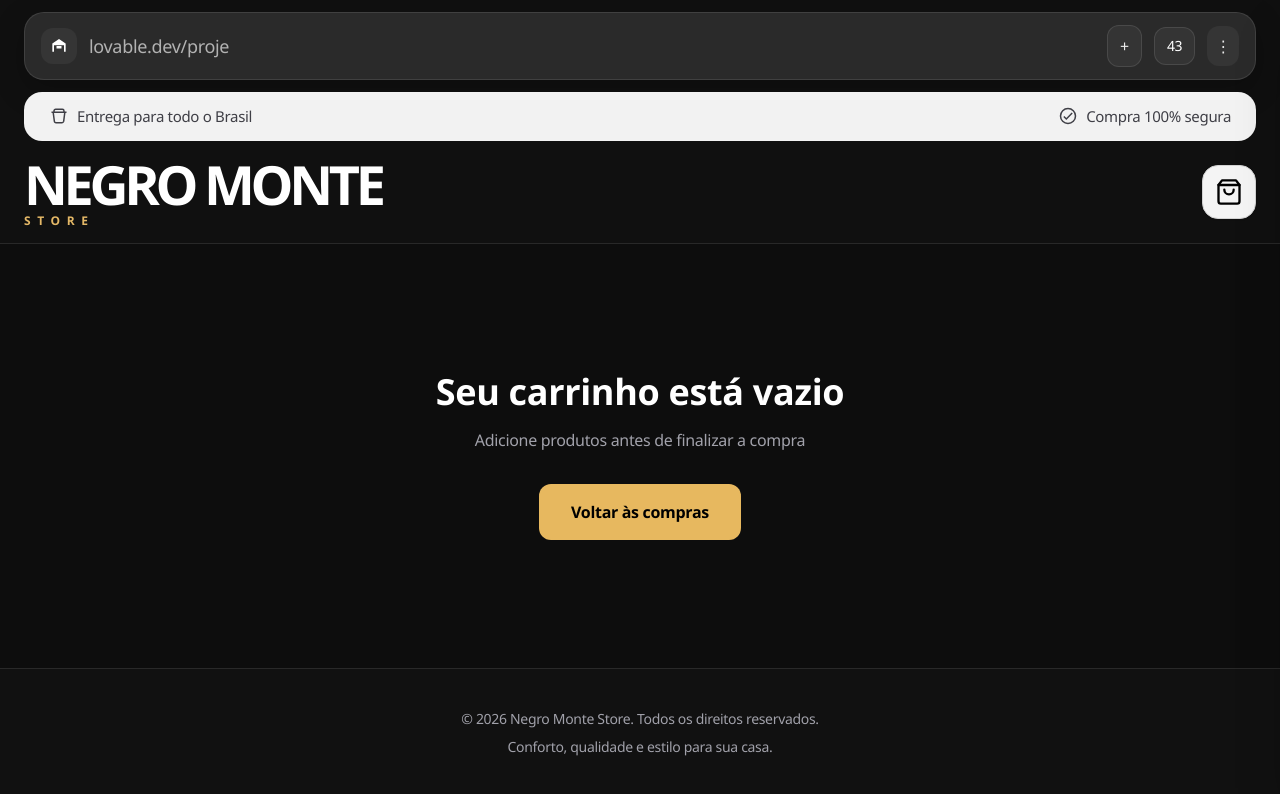
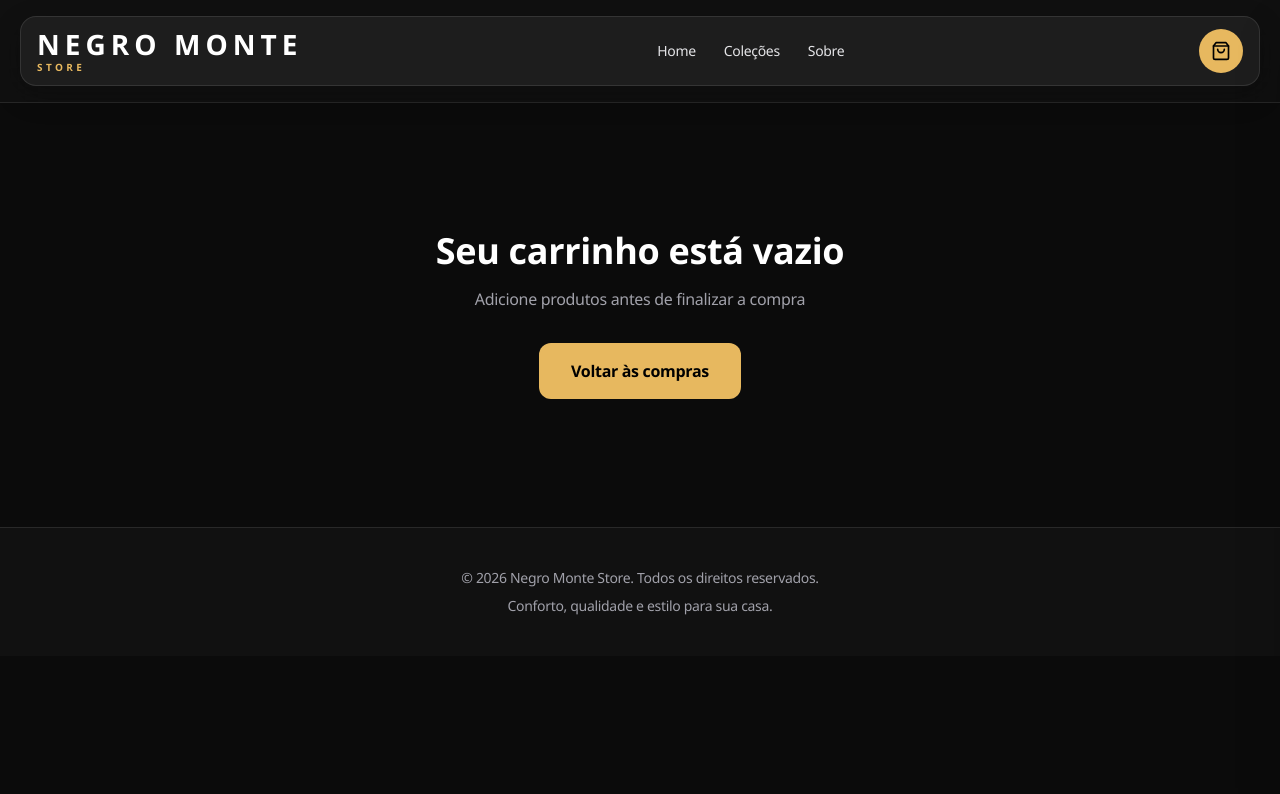
Before and after one commit to contatonegromonte-crypto/negro-monte-store, a Next.js app: page /checkout in a window 1280 px wide. Shown: the top 794 px of the page. Built offline with nearby package versions, Linux system fonts and the light colour scheme.

Commit message:
Finalize the visual polish for the luxury mockup with precise spacing, contrast, and typography adjustments.

```diff
--- a/app/globals.css
+++ b/app/globals.css
@@ -3,13 +3,12 @@
 @tailwind utilities;
 
 :root {
-  --background: #0d0d0d;
+  --background: #0b0b0b;
   --foreground: #f5f5f5;
-  --muted: #c2c2c2;
-  --card: rgba(255,255,255,0.05);
-  --gold: #e4b867;
-  --gold-strong: #d89f2f;
-  --beige: #d6c7b2;
+  --muted: #b7b7b7;
+  --gold: #e7b85f;
+  --gold-2: #d39a2d;
+  --panel: rgba(255,255,255,0.04);
 }
 
 * {
@@ -22,19 +21,19 @@ html {
 
 body {
   margin: 0;
-  background: var(--background);
-  color: var(--foreground);
+  background: #0b0b0b;
+  color: #f5f5f5;
   font-family: 'Segoe UI', 'Inter', sans-serif;
   letter-spacing: -0.02em;
-}
-
-a {
-  text-decoration: none;
 }
 
 img {
   max-width: 100%;
   display: block;
+}
+
+a {
+  text-decoration: none;
 }
 
 button,
@@ -45,21 +44,17 @@ select {
 }
 
 ::selection {
-  background: rgba(228, 184, 103, 0.3);
+  background: rgba(231, 184, 95, 0.3);
 }
 
 .gradient-text {
-  background: linear-gradient(90deg, #f5d188 0%, #d89f2f 100%);
+  background: linear-gradient(135deg, #f9d07f 0%, #d39a2d 100%);
   -webkit-background-clip: text;
   -webkit-text-fill-color: transparent;
   background-clip: text;
 }
 
-.text-shadow-soft {
-  text-shadow: 0 8px 18px rgba(0,0,0,0.35);
+.hero-noise {
+  background-image: linear-gradient(rgba(0,0,0,0.1), rgba(0,0,0,0.16)),
+    radial-gradient(circle at center, rgba(255,255,255,0.05), transparent 60%);
 }
-
-.noise-cover {
-  background-image: linear-gradient(rgba(0,0,0,0.15), rgba(0,0,0,0.15)),
-    radial-gradient(circle at center, rgba(255,255,255,0.06), transparent 60%);
-}
--- a/app/page.tsx
+++ b/app/page.tsx
@@ -13,55 +13,50 @@ export default function HomePage() {
 
   return (
     <main className="bg-[#0b0b0b] text-white">
-      <section className="noise-cover relative overflow-hidden py-9 md:py-12">
-        <div className="absolute inset-0 bg-[radial-gradient(circle_at_top_left,_rgba(228,184,103,0.14),_transparent_28%),linear-gradient(135deg,_rgba(18,18,18,0.6)_0%,_rgba(10,10,10,0.9)_100%)]" />
-        <div className="relative mx-auto max-w-[1280px] px-4 md:px-6">
-          <div className="mb-6 flex flex-col gap-4 rounded-[18px] bg-[#f1eee9] px-4 py-3 text-[#1d1d1d] md:flex-row md:items-center md:justify-between md:px-6">
-            <div className="flex items-center gap-3 text-[15px] font-medium">
-              <span className="inline-flex items-center gap-2">
-                <svg viewBox="0 0 24 24" className="h-5 w-5" fill="none" stroke="currentColor" strokeWidth="1.8">
-                  <path d="M3 7.5h18M6 7.5V6a2 2 0 0 1 2-2h8a2 2 0 0 1 2 2v1.5M5 7.5l1.4 10.5A2 2 0 0 0 8.4 20h7.2a2 2 0 0 0 2-1.5L19 7.5"/>
-                </svg>
-                <span>Entrega para todo o Brasil</span>
-              </span>
+      <section className="hero-noise relative overflow-hidden py-16 md:py-20">
+        <div className="absolute inset-0 bg-[radial-gradient(circle_at_top_left,_rgba(231,184,95,0.14),_transparent_28%),linear-gradient(135deg,_rgba(14,14,14,0.55)_0%,_rgba(7,7,7,0.88)_100%)]" />
+
+        <div className="relative mx-auto max-w-7xl px-5 md:px-6">
+          <div className="mb-5 flex flex-col gap-4 rounded-[18px] border border-white/10 bg-[#f2f0ed] px-5 py-3 text-[#1c1c1c] md:flex-row md:items-center md:justify-between">
+            <div className="flex items-center gap-2 text-sm font-medium">
+              <span className="inline-flex h-2 w-2 rounded-full bg-[#e7b85f]" />
+              <span>Entrega para todo o Brasil</span>
             </div>
-
-            <div className="flex items-center gap-3 text-[15px] font-medium">
-              <span className="inline-flex items-center gap-2">
-                <svg viewBox="0 0 24 24" className="h-5 w-5" fill="none" stroke="currentColor" strokeWidth="1.8">
-                  <path d="M7 12.5 10 15.5 17 8.5"/>
-                  <circle cx="12" cy="12" r="9"/>
-                </svg>
-                Compra 100% segura
-              </span>
+            <div className="flex items-center gap-2 text-sm font-medium">
+              <span className="inline-flex h-2 w-2 rounded-full bg-[#e7b85f]" />
+              <span>Compra 100% segura</span>
             </div>
           </div>
-        </div>
 
-        <div className="relative mx-auto mt-4 max-w-[1280px] px-4 md:px-6">
           <div className="grid gap-10 md:grid-cols-2 md:items-center">
             <div>
-              <p className="mb-5 text-[12px] font-semibold uppercase tracking-[0.4em] text-[#f0d492]">Conforto e confiança</p>
-              <h1 className="max-w-[720px] text-[42px] font-black leading-[0.92] tracking-[-0.08em] text-white md:text-[90px] text-shadow-soft">
-                Móveis e <span className="text-white/95">decoração</span>
-                <span className="block leading-[0.9]">
+              <p className="mb-5 text-[11px] font-semibold uppercase tracking-[0.45em] text-[#f0cf7a]">
+                Conforto e confiança
+              </p>
+
+              <h1 className="max-w-xl text-[48px] font-black leading-[0.92] tracking-[-0.08em] text-white md:text-[78px]">
+                Móveis e decoração
+                <span className="mt-2 block">
                   com até <span className="gradient-text">45% OFF</span>
                 </span>
               </h1>
 
-              <p className="mt-6 max-w-[620px] text-lg leading-8 text-zinc-300 md:text-[23px]">
+              <p className="mt-6 max-w-xl text-lg leading-8 text-zinc-300 md:text-[22px]">
                 Camas box, sofás, guarda-roupas e móveis de cozinha de alta qualidade. Conforto e design para sua casa com desconto real.
               </p>
 
               <div className="mt-8 flex flex-wrap gap-4">
-                <Link href="#colecoes" className="inline-flex items-center gap-2 rounded-[18px] bg-[#e4b867] px-7 py-4 text-lg font-bold text-black transition hover:bg-[#d89f2f]">
+                <Link
+                  href="#colecoes"
+                  className="inline-flex items-center gap-2 rounded-[18px] bg-[#e7b85f] px-7 py-4 text-lg font-bold text-black transition hover:bg-[#d39a2d]"
+                >
                   Ver produtos
                   <ChevronRight size={20} />
                 </Link>
               </div>
             </div>
 
-            <div className="rounded-[30px] border border-white/10 bg-[#d8d0c7] p-4 shadow-[0_30px_80px_rgba(0,0,0,0.45)]">
+            <div className="rounded-[30px] border border-white/10 bg-[#d7cfca] p-4 shadow-[0_30px_80px_rgba(0,0,0,0.45)]">
               <img
                 src="https://images.unsplash.com/photo-1555041469-a586c61ea9bc?auto=format&fit=crop&w=1200&q=80"
                 alt="Sofá premium"
@@ -73,25 +68,25 @@ export default function HomePage() {
       </section>
 
       <section className="border-y border-white/10 bg-[#111111] py-10">
-        <div className="mx-auto grid max-w-[1280px] gap-4 px-4 md:grid-cols-3 md:px-6">
-          <div className="flex items-center gap-4 rounded-[22px] border border-white/10 bg-white/5 p-4">
-            <Truck className="h-8 w-8 text-[#e4b867]" />
+        <div className="mx-auto grid max-w-7xl gap-4 px-5 md:grid-cols-3 md:px-6">
+          <div className="flex items-center gap-4 rounded-[20px] border border-white/10 bg-white/5 p-4">
+            <Truck className="h-7 w-7 text-[#e7b85f]" />
             <div>
               <p className="font-bold text-white">Entrega para todo o Brasil</p>
               <p className="text-sm text-zinc-400">Em até 15 dias úteis</p>
             </div>
           </div>
 
-          <div className="flex items-center gap-4 rounded-[22px] border border-white/10 bg-white/5 p-4">
-            <ShieldCheck className="h-8 w-8 text-[#e4b867]" />
+          <div className="flex items-center gap-4 rounded-[20px] border border-white/10 bg-white/5 p-4">
+            <ShieldCheck className="h-7 w-7 text-[#e7b85f]" />
             <div>
               <p className="font-bold text-white">Compra 100% segura</p>
               <p className="text-sm text-zinc-400">Protegido por sistema avançado</p>
             </div>
           </div>
 
-          <div className="flex items-center gap-4 rounded-[22px] border border-white/10 bg-white/5 p-4">
-            <BadgeCheck className="h-8 w-8 text-[#e4b867]" />
+          <div className="flex items-center gap-4 rounded-[20px] border border-white/10 bg-white/5 p-4">
+            <BadgeCheck className="h-7 w-7 text-[#e7b85f]" />
             <div>
               <p className="font-bold text-white">Qualidade garantida</p>
               <p className="text-sm text-zinc-400">Produtos premium e confiáveis</p>
@@ -100,9 +95,9 @@ export default function HomePage() {
         </div>
       </section>
 
-      <section id="colecoes" className="mx-auto max-w-[1280px] px-4 py-20 md:px-6">
+      <section id="colecoes" className="mx-auto max-w-7xl px-5 py-20">
         <div className="mb-10">
-          <p className="text-sm uppercase tracking-[0.3em] text-[#e4b867] font-semibold">Coleções</p>
+          <p className="text-sm uppercase tracking-[0.3em] text-[#e7b85f] font-semibold">Coleções</p>
           <h2 className="mt-3 text-4xl font-black text-white">Novidades exclusivas</h2>
         </div>
 
@@ -110,7 +105,7 @@ export default function HomePage() {
           <button
             onClick={() => setSelectedCategory(null)}
             className={`rounded-full px-4 py-2 font-semibold transition ${
-              selectedCategory === null ? 'bg-[#e4b867] text-black' : 'bg-white/5 text-zinc-200 hover:bg-white/10'
+              selectedCategory === null ? 'bg-[#e7b85f] text-black' : 'bg-white/5 text-zinc-200 hover:bg-white/10'
             }`}
           >
             Todos
@@ -120,7 +115,7 @@ export default function HomePage() {
               key={category}
               onClick={() => setSelectedCategory(category)}
               className={`rounded-full px-4 py-2 font-semibold transition ${
-                selectedCategory === category ? 'bg-[#e4b867] text-black' : 'bg-white/5 text-zinc-200 hover:bg-white/10'
+                selectedCategory === category ? 'bg-[#e7b85f] text-black' : 'bg-white/5 text-zinc-200 hover:bg-white/10'
               }`}
             >
               {category}
@@ -136,7 +131,7 @@ export default function HomePage() {
       </section>
 
       <section id="sobre" className="bg-[#111111] py-20">
-        <div className="mx-auto max-w-[1280px] px-4 md:px-6">
+        <div className="mx-auto max-w-7xl px-5">
           <div className="grid gap-10 md:grid-cols-2 md:items-center">
             <div className="rounded-[28px] border border-white/10 bg-white/5 p-5">
               <img
@@ -147,22 +142,26 @@ export default function HomePage() {
             </div>
 
             <div>
-              <p className="text-sm uppercase tracking-[0.3em] text-[#e4b867] font-semibold">Sobre nós</p>
+              <p className="text-sm uppercase tracking-[0.3em] text-[#e7b85f] font-semibold">Sobre nós</p>
               <h2 className="mt-4 text-4xl font-black text-white">A essência do conforto e estilo</h2>
-              <p className="mt-6 text-zinc-300">A Negro Monte Store nasceu para reunir conceito, conforto e exclusividade em uma experiência moderna de compra.</p>
-              <p className="mt-4 text-zinc-300">Cada peça é pensada para valorizar sua casa com qualidade, design e preço justo.</p>
+              <p className="mt-6 text-zinc-300">
+                A Negro Monte Store nasceu para reunir conceito, conforto e exclusividade em uma experiência moderna de compra.
+              </p>
+              <p className="mt-4 text-zinc-300">
+                Cada peça é pensada para valorizar sua casa com qualidade, design e preço justo.
+              </p>
 
               <div className="mt-8 grid gap-5 sm:grid-cols-3">
                 <div className="rounded-2xl border border-white/10 bg-white/5 p-5">
-                  <div className="text-3xl font-black text-[#e4b867]">+5k</div>
+                  <div className="text-3xl font-black text-[#e7b85f]">+5k</div>
                   <div className="mt-2 text-sm text-zinc-300">Clientes</div>
                 </div>
                 <div className="rounded-2xl border border-white/10 bg-white/5 p-5">
-                  <div className="text-3xl font-black text-[#e4b867]">98%</div>
+                  <div className="text-3xl font-black text-[#e7b85f]">98%</div>
                   <div className="mt-2 text-sm text-zinc-300">Satisfação</div>
                 </div>
                 <div className="rounded-2xl border border-white/10 bg-white/5 p-5">
-                  <div className="text-3xl font-black text-[#e4b867]">24h</div>
+                  <div className="text-3xl font-black text-[#e7b85f]">24h</div>
                   <div className="mt-2 text-sm text-zinc-300">Suporte</div>
                 </div>
               </div>
--- a/components/Header.tsx
+++ b/components/Header.tsx
@@ -11,71 +11,41 @@ export default function Header() {
   const cartCount = cart.reduce((sum, item) => sum + item.quantity, 0);
 
   return (
-    <header className="sticky top-0 z-50 border-b border-white/10 bg-[#111111]/90 backdrop-blur-md">
-      <div className="mx-auto max-w-[1280px] px-4 pt-3 md:px-6">
-        <div className="flex items-center justify-between rounded-[20px] border border-white/10 bg-[#2a2a2a] px-4 py-3 text-white shadow-[0_10px_30px_rgba(0,0,0,0.25)]">
+    <header className="sticky top-0 z-50 border-b border-white/10 bg-[#111111]/90 backdrop-blur-xl">
+      <div className="mx-auto max-w-7xl px-5 py-4">
+        <div className="flex items-center justify-between gap-4 rounded-2xl border border-white/10 bg-[#1d1d1d] px-4 py-3 shadow-[0_10px_30px_rgba(0,0,0,0.18)]">
           <div className="flex items-center gap-3">
-            <button className="rounded-xl bg-white/5 p-2 text-white/90 md:hidden">
-              <Menu size={18} />
+            <button
+              onClick={() => setMobileMenuOpen(!mobileMenuOpen)}
+              className="inline-flex rounded-xl border border-white/10 bg-white/5 p-2 md:hidden"
+            >
+              {mobileMenuOpen ? <X size={18} className="text-white" /> : <Menu size={18} className="text-white" />}
             </button>
-            <div className="hidden h-9 w-9 items-center justify-center rounded-xl bg-white/5 md:flex">
-              <svg viewBox="0 0 24 24" className="h-5 w-5 fill-current" aria-hidden="true">
-                <path d="M12 3.5 4 9v10h16V9l-8-5.5Zm-6 7.5h12v8H6v-8Zm3 1v3h6v-3h-6Z"/>
-              </svg>
-            </div>
-            <div className="text-[18px] font-medium text-white/80">
-              <span className="opacity-80">lovable.dev/proje</span>
-            </div>
+
+            <Link href="/" className="flex flex-col leading-none">
+              <div className="text-[18px] font-black tracking-[0.18em] text-white md:text-[28px]">
+                NEGRO MONTE
+              </div>
+              <div className="mt-1 text-[9px] font-semibold tracking-[0.34em] text-[#e7b85f] md:text-[10px]">
+                STORE
+              </div>
+            </Link>
           </div>
 
-          <div className="hidden items-center gap-3 md:flex">
-            <button className="rounded-xl border border-white/10 bg-white/5 px-3 py-2 text-white/90">+</button>
-            <div className="flex items-center gap-2 rounded-xl border border-white/10 bg-white/5 px-3 py-2">
-              <span className="text-sm font-medium text-white">43</span>
-            </div>
-            <button className="rounded-xl bg-white/5 p-2 text-white/90">⋮</button>
-          </div>
-        </div>
-      </div>
-
-      <div className="mx-auto mt-3 max-w-[1280px] px-4 md:px-6">
-        <div className="flex items-center justify-between gap-4 rounded-[18px] border border-white/10 bg-[#f2f2f2] px-4 py-3 text-zinc-900 md:px-6">
-          <div className="flex items-center gap-3 text-[15px] font-medium text-zinc-700">
-            <span className="inline-flex items-center gap-2">
-              <svg viewBox="0 0 24 24" className="h-5 w-5" fill="none" stroke="currentColor" strokeWidth="1.8">
-                <path d="M3 7.5h18M6 7.5V6a2 2 0 0 1 2-2h8a2 2 0 0 1 2 2v1.5M5 7.5l1.4 10.5A2 2 0 0 0 8.4 20h7.2a2 2 0 0 0 2-1.5L19 7.5"/>
-              </svg>
-              <span>Entrega para todo o Brasil</span>
-            </span>
-          </div>
-
-          <div className="hidden items-center gap-3 text-[15px] font-medium text-zinc-700 md:flex">
-            <span className="inline-flex items-center gap-2">
-              <svg viewBox="0 0 24 24" className="h-5 w-5" fill="none" stroke="currentColor" strokeWidth="1.8">
-                <path d="M7 12.5 10 15.5 17 8.5"/>
-                <circle cx="12" cy="12" r="9"/>
-              </svg>
-              Compra 100% segura
-            </span>
-          </div>
-        </div>
-      </div>
-
-      <div className="mx-auto mt-4 max-w-[1280px] px-4 pb-4 md:px-6">
-        <div className="flex items-center justify-between gap-4">
-          <div className="flex flex-col leading-none">
-            <span className="text-[44px] font-black tracking-[-0.08em] text-white md:text-[54px]">NEGRO MONTE</span>
-            <span className="mt-1 text-[10px] font-semibold tracking-[0.55em] text-[#e4b867] md:text-[12px]">STORE</span>
-          </div>
+          <nav className="hidden items-center gap-7 md:flex">
+            <Link href="/" className="text-sm font-medium text-zinc-200 transition hover:text-[#e7b85f]">Home</Link>
+            <Link href="/#colecoes" className="text-sm font-medium text-zinc-200 transition hover:text-[#e7b85f]">Coleções</Link>
+            <Link href="/#sobre" className="text-sm font-medium text-zinc-200 transition hover:text-[#e7b85f]">Sobre</Link>
+          </nav>
 
           <Link
             href="/carrinho"
-            className="relative inline-flex items-center justify-center rounded-[16px] border border-[#d3d3d3] bg-[#f4f4f4] p-3 text-black shadow-sm"
+            className="relative inline-flex items-center justify-center rounded-full bg-[#e7b85f] p-3 text-black transition hover:bg-[#d39a2d]"
             aria-label="Carrinho"
           >
-            <ShoppingBag size={28} />
+            <ShoppingBag size={20} />
             {cartCount > 0 && (
-              <span className="absolute -right-2 -top-2 flex h-7 w-7 items-center justify-center rounded-full bg-[#e4b867] text-xs font-black text-black">
+              <span className="absolute -right-2 -top-2 flex h-6 w-6 items-center justify-center rounded-full bg-[#ff8a00] text-[10px] font-black text-white">
                 {cartCount}
               </span>
             )}
@@ -84,7 +54,7 @@ export default function Header() {
       </div>
 
       {mobileMenuOpen && (
-        <nav className="border-t border-white/10 bg-[#111111] px-5 py-4 md:hidden">
+        <nav className="border-t border-white/10 bg-[#161616] px-5 py-4 md:hidden">
           <Link href="/" className="block py-2 text-sm font-medium text-zinc-200">Home</Link>
           <Link href="/#colecoes" className="block py-2 text-sm font-medium text-zinc-200">Coleções</Link>
           <Link href="/#sobre" className="block py-2 text-sm font-medium text-zinc-200">Sobre</Link>
```
Also changed, not shown: components/ProductCard.tsx (+20 -10 lines).
